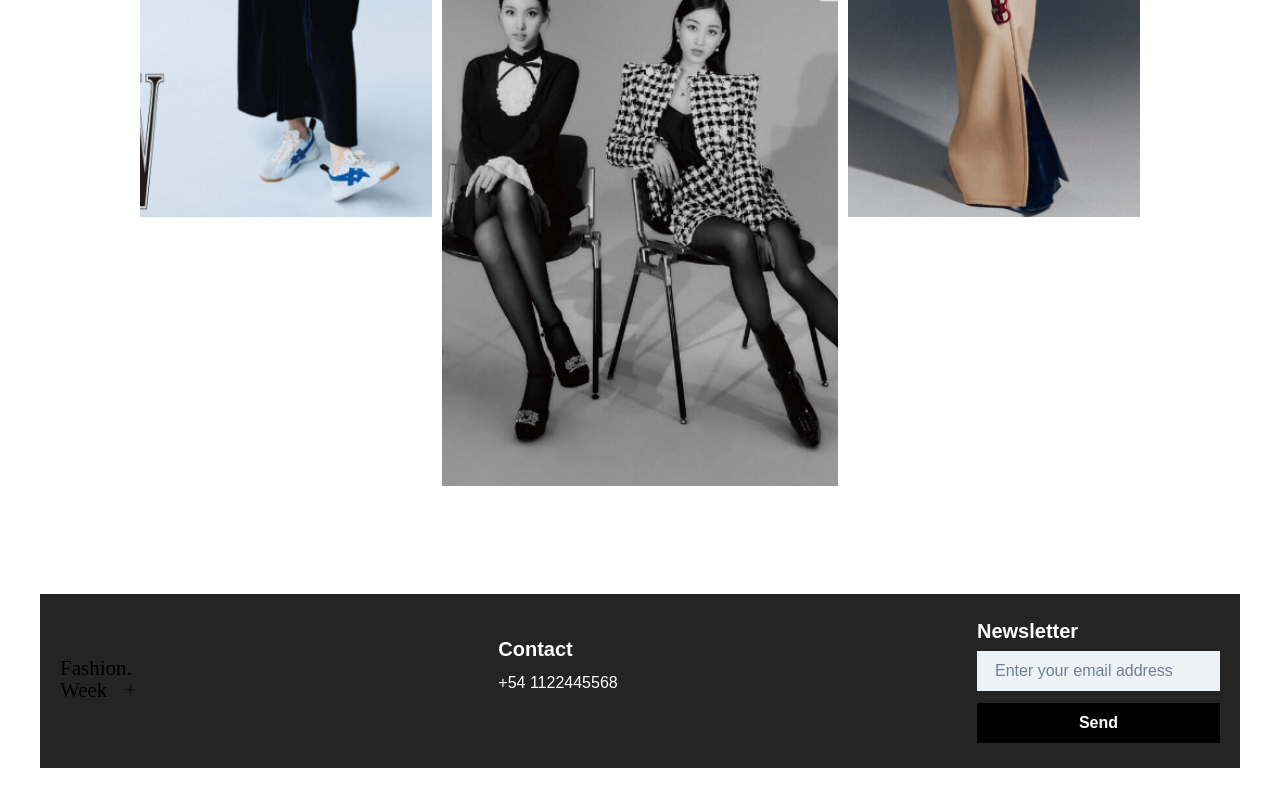
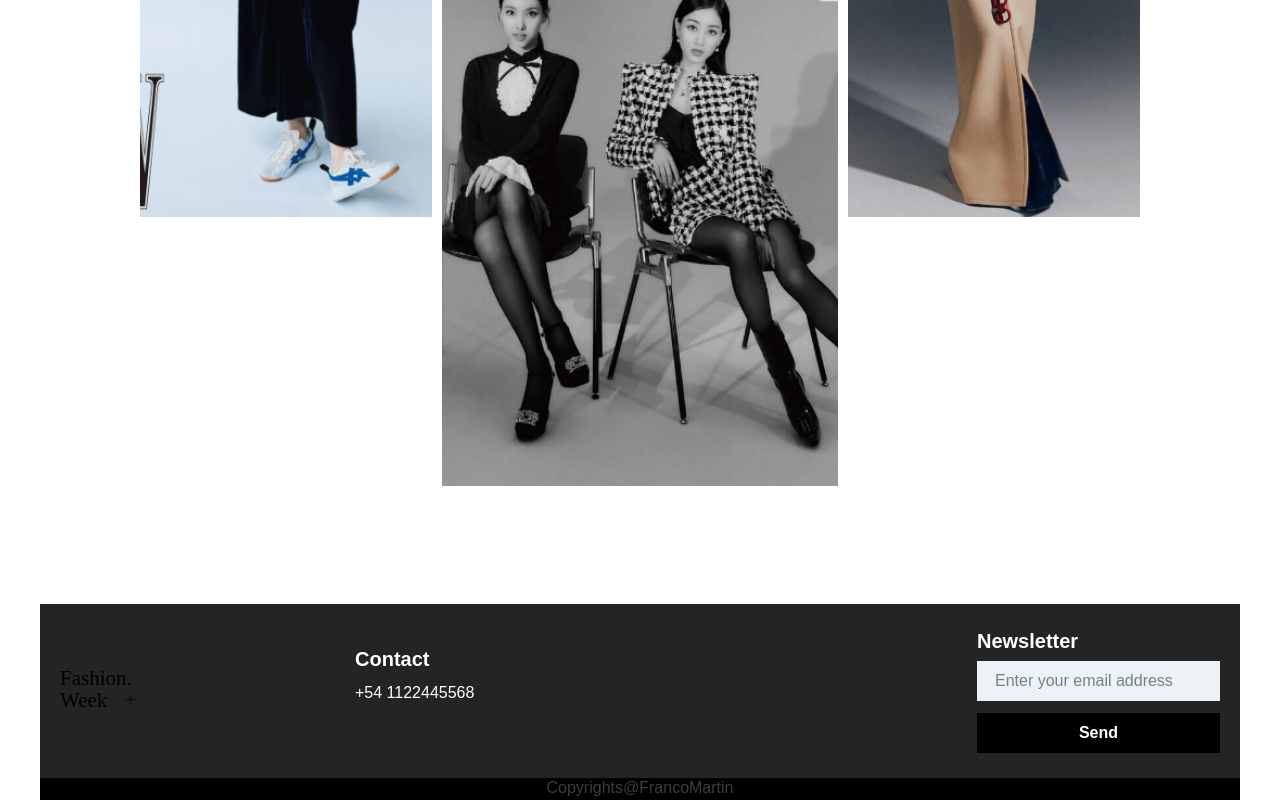
Before and after one commit to DrHeinz11/Fashion-Landing, a React (Vite) app: page / in a window 1280 px wide. Shown: the part 3637-4437 px from the top of the page. Before the commit the page ends 4405 px from the top, so only its background shows below. Built offline with nearby package versions, Linux system fonts and the light colour scheme.

Commit message:
V1.4.5(Footer-copyright)

```diff
--- a/src/container/footer/Footer.jsx
+++ b/src/container/footer/Footer.jsx
@@ -2,26 +2,39 @@ import { Stack, Box, Heading, Text, Input, Button } from "@chakra-ui/react";
 import Logo from "../../components/Logo";
 export default function Footer() {
   return (
+    <>
       <Stack
         w="100%"
         justifyContent="space-between"
         alignItems="center"
         paddingInline={{ lg: "20px", base: "0px" }}
-      flexDirection="row"
-      gap={"25px"}
+        flexDirection={{ md: "row", base: "column" }}
+        gap={{ md: "25px", base: "10px" }}
         backgroundColor="#242424"
-      p={"25px"}
+        p={{ md: "25px", base: "15px 15px" }}
+        position="relative"
+        top='10px'
       >
         <Logo />
-      <Stack flexDirection="column" gap="10px">
-        <Heading fontSize='xl' color='white'>Contact</Heading>
-        <Text fontSize={'md'} color='white'>+54 1122445568</Text>
+        <Stack
+          width={{ base: "100%", md: "35%" }}
+          flexDirection={"column"}
+          gap="10px"
+        >
+          <Heading fontSize="xl" color="white">
+            Contact
+          </Heading>
+          <Text fontSize={"md"} color="white">
+            +54 1122445568
+          </Text>
           <Text></Text>
           <Text></Text>
           <Text></Text>
         </Stack>
-      <Stack>
-        <Heading fontSize='xl' color='white'>Newsletter</Heading>
+        <Stack width={{ base: "100%", md: "auto" }}>
+          <Heading fontSize="xl" color="white">
+            Newsletter
+          </Heading>
           <Stack spacing={"3"} display="flex" flex-direction="row">
             <Input
               variant="filled"
@@ -41,5 +54,7 @@ export default function Footer() {
           </Stack>
         </Stack>
       </Stack>
+      <Text bg='#000' textAlign='center' color='whiteAlpha.400'>Copyrights@FrancoMartin</Text>
+    </>
   );
 }
```
Lines whose indentation alone changed are shown as unchanged.
